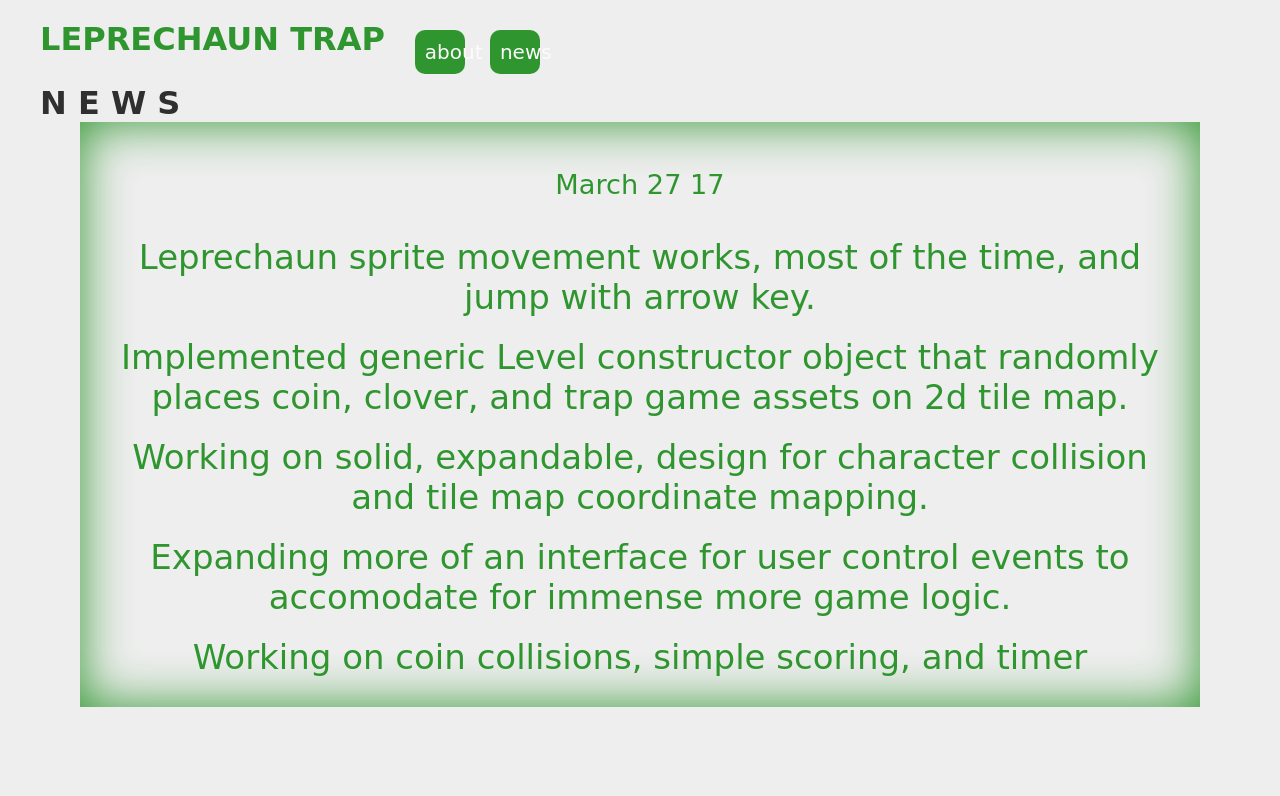
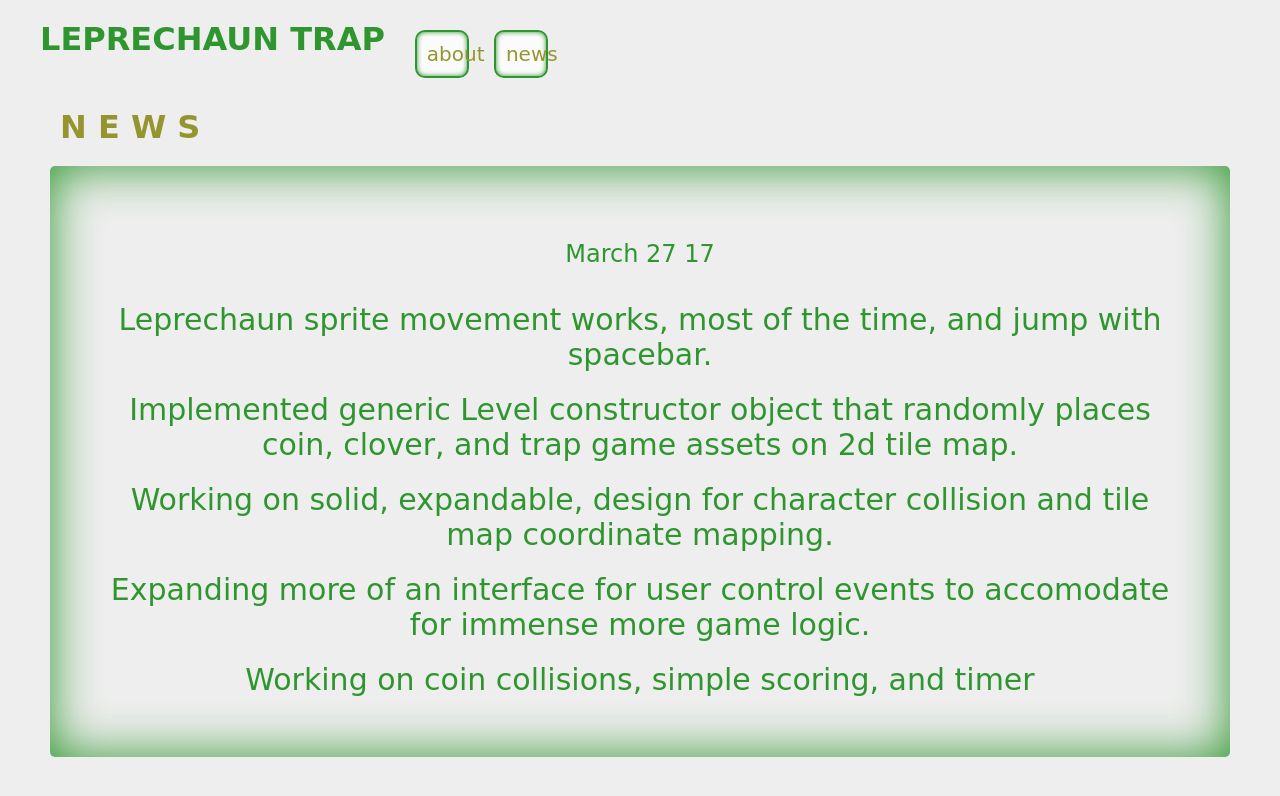
Before and after one commit to bFraley/leprechaun-trap, a plain HTML site: page news.html in a window 1280 px wide. Drawn offline with Linux system fonts and the light colour scheme; a web font is replaced by a local one.

Commit message:
style improvements

```diff
--- a/css/style.css
+++ b/css/style.css
@@ -22,16 +22,22 @@ body {
     min-height:500px;
 }
 
+.page-title {
+    color:olive;
+    margin:20px;
+}
+
 article {
     width:90%;
     margin:auto;
-    padding:20px;
+    padding:50px;
     text-align: center;
     background-color:#eee;
     color:green;
-    font-size:1.7em;
+    font-size:1.5em;
     box-shadow:inset 0px 0px 50px green;
     margin-bottom:50px;
+    border-radius:5px;
 }
 
 article h2 {
@@ -40,7 +46,7 @@ article h2 {
 }
 
 a:link, a:visited, a:focus {
-    color:#fff;
+    color:olive;
     text-decoration:none;
 }
 ul {
@@ -55,11 +61,13 @@ ul li {
 }
 
 nav ul li {
-    background-color:green;
+    background-color:#fff;
     padding:10px;
     border-radius:10px;
     width:30px;
     text-align:center;
+    border:solid 2px green;
+    box-shadow:inset 0px 0px 5px green;
 }
 
 nav ul li:hover {
--- a/news.html
+++ b/news.html
@@ -19,18 +19,17 @@
             </ul>
         </nav> <!-- end div class: top -->
 
-        <h1>N E W S</h1>
+        <h1 class="page-title">N E W S</h1>
         <article>
             <p>March 27 17</p>
             <ul>
-                <li>Leprechaun sprite movement works, most of the time, and jump with arrow key.</li>
+                <li>Leprechaun sprite movement works, most of the time, and jump with spacebar.</li>
                 <li>Implemented generic Level constructor object that randomly places coin, clover, and trap game assets on 2d tile map.</li>
                 <li>Working on solid, expandable, design for character collision and tile map coordinate mapping.</li>
                 <li>Expanding more of an interface for user control events to accomodate for immense more game logic.</li>
                 <li>Working on coin collisions, simple scoring, and timer</li>
             </ul>
 
-
         </article>
     </div> <!-- end div id: wrapper -->
 
```
Also changed, not shown: about.html (+1 -1 lines).
